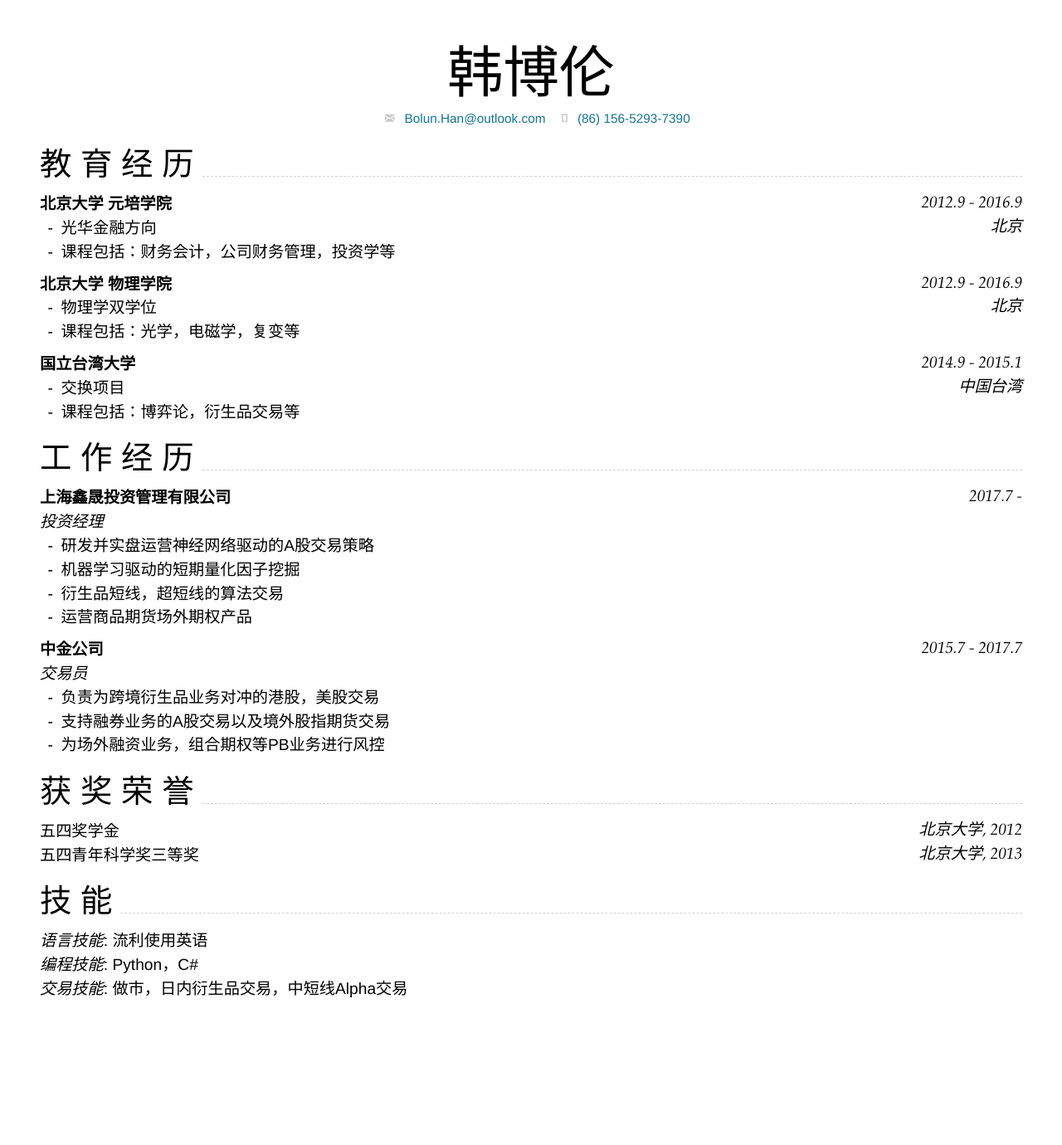
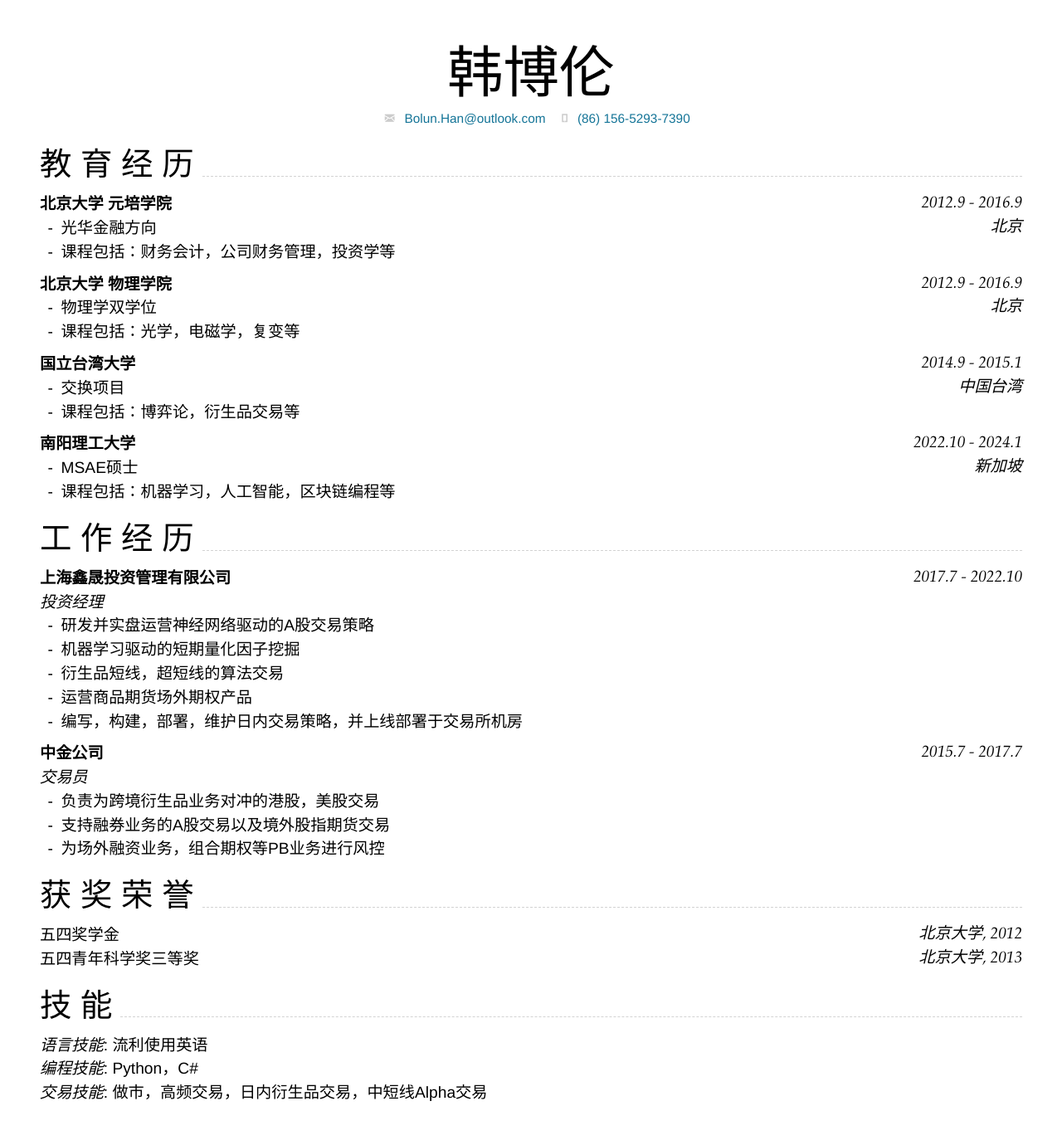
Before and after one commit to BolunHan/CV, a Jekyll site: the page built from zh.md, in a window 1280 px wide. Shown: the whole page at 83% size. Built offline with Jekyll 4.4.1, drawn with Linux system fonts in a browser that asks for light colours; nearby versions of some CDN libraries; our own code applies the rules of GitHub Pages for plain Markdown files; before the commit the page ends 1255 px from its top, so only the background shows below that.

Commit message:
Update zh.md

````diff
--- a/zh.md
+++ b/zh.md
@@ -50,15 +50,25 @@ Supported arguments:
 - 交换项目
 - 课程包括：博弈论，衍生品交易等
 
+### **南阳理工大学** `2022.10 - 2024.1`
+
+```
+新加坡
+```
+
+- MSAE硕士
+- 课程包括：机器学习，人工智能，区块链编程等
+
 ## 工 作 经 历
 
-### **上海鑫晟投资管理有限公司** `2017.7 - `
+### **上海鑫晟投资管理有限公司** `2017.7 - 2022.10`
 
 _投资经理_<br>
 * 研发并实盘运营神经网络驱动的A股交易策略
 * 机器学习驱动的短期量化因子挖掘
 * 衍生品短线，超短线的算法交易
 * 运营商品期货场外期权产品
+* 编写，构建，部署，维护日内交易策略，并上线部署于交易所机房
 
 ### **中金公司** `2015.7 - 2017.7`
 
@@ -76,8 +86,8 @@ _交易员_<br>
 
 _语言技能_: 流利使用英语 <br>
 _编程技能_: Python，C# <br>
-_交易技能_: 做市，日内衍生品交易，中短线Alpha交易 <br>
+_交易技能_: 做市，高频交易，日内衍生品交易，中短线Alpha交易 <br>
 
 <!-- ### Footer
 
-Last updated: Oct.2020 -->
+Last updated: May.2023 -->
````
